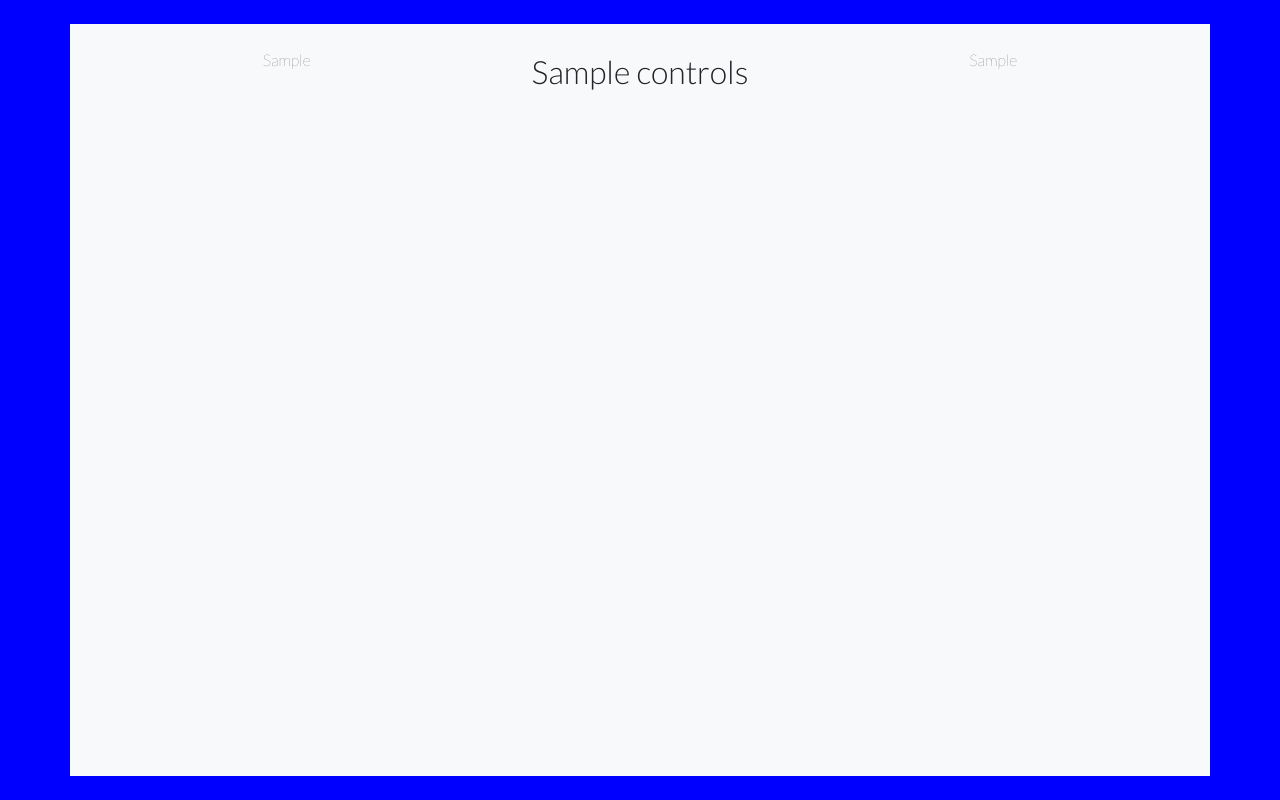
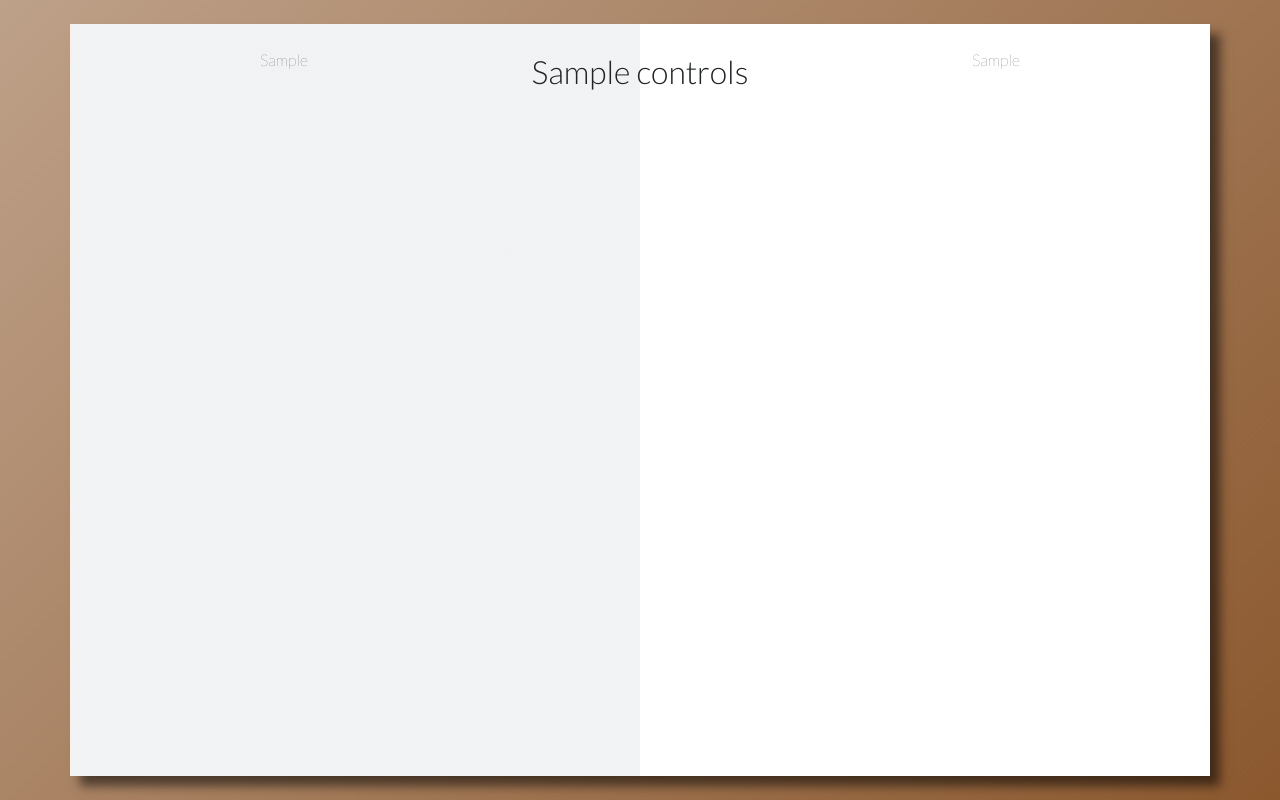
Before and after one commit to David-51/diceGameProject, a PHP site: template public/view/template.php in a window 1280 px wide. Run offline with PHP 8.4, Linux system fonts and the light colour scheme; the template is opened without the code that fills it: most values are stand-ins (such as "Sample title", 1, 10 or a date in 2020).

Commit message:
UPDATE CSS

```diff
--- a/public/css/style.css
+++ b/public/css/style.css
@@ -6,11 +6,15 @@ body {
     padding: 0;
     font-family: 'Lato', sans-serif;
     font-weight: 100;
-    background-color: blue;
+    background: linear-gradient(-45deg, #8b582e, #8b582e90)
+
 }
-
+#dice {
+    height:200px;
+    width:200px;
+}
 .bg-round {
-    background-color: brown;
+    background-color: #E54F48;
 }
 
 .score {
@@ -56,6 +60,10 @@ body {
 }
 
 @media screen and (min-width:992px) {
+    .custom-bg{
+        background: linear-gradient(to right, #c4c4c420, #c4c4c420 50%, #FFFFFF 50%, #FFFFFF 100%);
+        box-shadow: 10px 10px 10px rgba(0, 0, 0, 0.541);
+    }
     .score {
         font-size: 6rem;
     }
--- a/public/view/template.php
+++ b/public/view/template.php
@@ -12,7 +12,7 @@
     <title>Jeu de dé</title>
 </head>
 <body class="d-flex justify-content-center vh-100">
-    <div class="container row bg-light my-0 my-lg-4 mx-0 px-1">
+    <div class="container row bg-light my-0 my-lg-4 mx-0 px-0 custom-bg">
         <div class="row col mx-0 px-0 mx-lg-4 justify-content-center">
             <div class="row col-12 col-lg justify-content-center order-2 order-lg-1 mx-0 my-1 my-lg-4 px-4">
                 <?= $playerOne ?>
```
Also changed, not shown: 1 other file.
